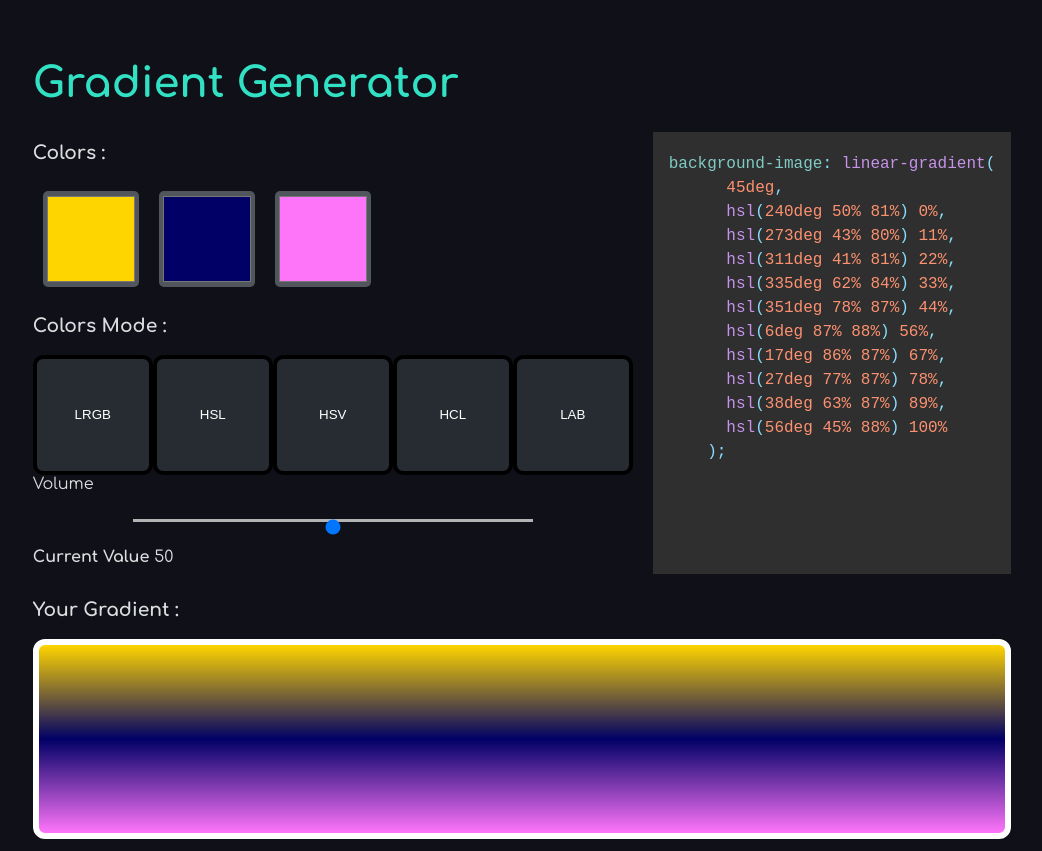
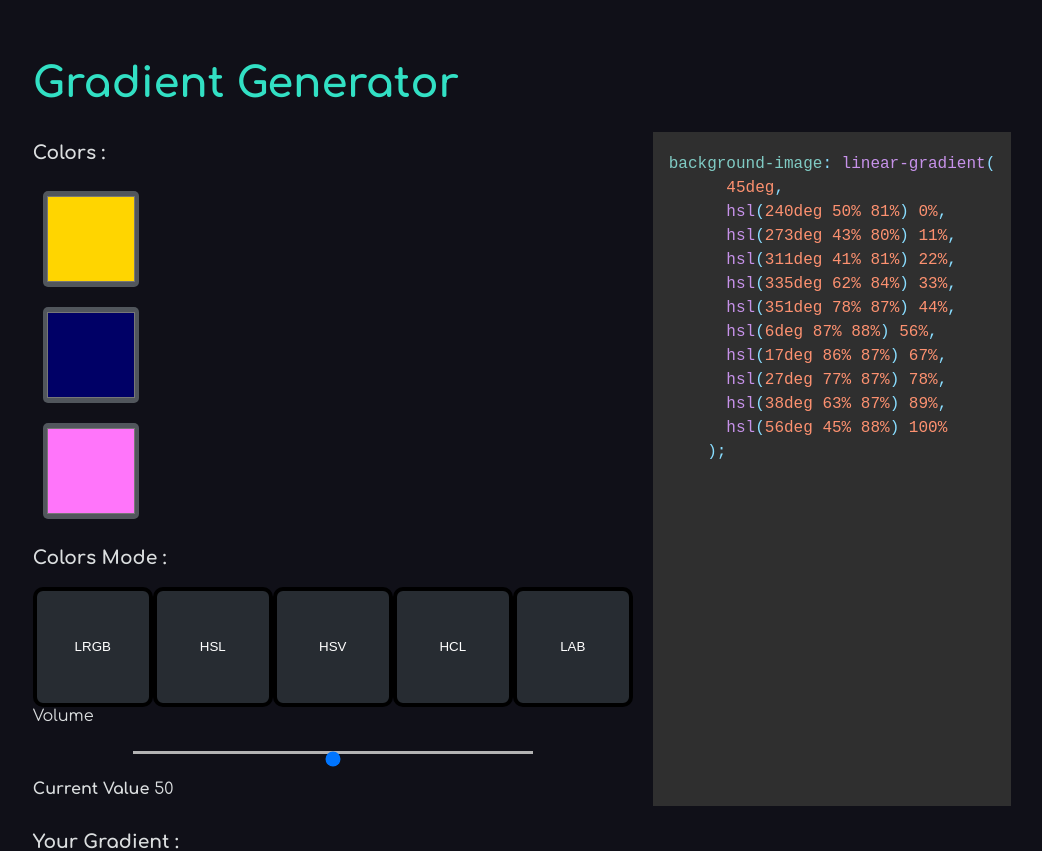
Before and after one commit to naveensinghp/Playground-Stuff, a Next.js app: page / in a window 1280 px wide. Shown: the top 851 px of the page, without its empty margins (118-1160 px from the left). Built offline with nearby package versions, Linux system fonts and the light colour scheme.

Commit message:
no message

```diff
--- a/src/components/GradientGen/GradientGen.js
+++ b/src/components/GradientGen/GradientGen.js
@@ -68,8 +68,6 @@ const GradientGen = () => {
   }
   return (
     <>
-      {/* <button onClick={addColor}>Add Color</button>
-      <button onClick={removeColor}>Remove Color</button> */}
       <MainWrapper>
         <div className={styles.rowleft}>
           <h3>Colors :  </h3>
@@ -77,9 +75,11 @@ const GradientGen = () => {
            {visibleColors.map((color,index) => {
             const colorId = `color-${index}`
               return (
-                <>
+                <div
+                key={colorId}
+                className="color-wrapper"
+              >
                   <input
-                      key={colorId}
                     id={colorId}
                     type="color"
                     value={color}
@@ -90,48 +90,21 @@ const GradientGen = () => {
                       setColors(newcolor);
                     }}
                   />
-                </>
+          </div>
             );
            })}
           </form>
 
-          {/* <AddNew  addColor={addColor} /> */}
-          {/* <RemoveBtn /> */}
-
-          {/* <AddNew addColor={addColor} />  */}
           <h3>Colors Mode : </h3>
-          <ColorModes>
             <Button> LRGB </Button>
              <Button> HSL </Button>
              <Button> HSV </Button>
              <Button> HCL </Button>
              <Button> LAB </Button>
-          </ColorModes>
           <Slider />
         </div>
         <Csscode/>
 
-
-        {/* <div
-            className={styles.testhover}
-            style={{ display: 'flex',flexDirection: 'column',alignItems: 'end' }}>
-             <span style={style}>
-              <span className="viewarrow"> &nbsp;
-                <input
-                  type='color'
-                  className={styles.addcolor}
-                  onChange={setColors}
-                  onMouseEnter={trigger}  />
-                   <X className={styles.closeicon} size={36} />
-              </span>
-            </span>
-        </div>   */}
-
-
-        {/* <a className={styles.tt1}>Hover Me</a>
-        <div className={styles.tt2}>Stuff Shown on Hover</div> */}
-           {/* <a className={styles.things}>Hover Me</a> */}
-           {/* <TestAdd  /> */}
       </MainWrapper>
       <div className={styles.grr}>
           <h3>Your Gradient : </h3>
@@ -142,7 +115,6 @@ const GradientGen = () => {
               }}>
           </div>
         </div>
-        {/* <FooterCard /> */}
     </>
   );
 }
@@ -202,21 +174,12 @@ function Test(){
         type='color'
         className={styles.addcolor}
       />
-       {/* <X  size={52} />  */}
-       {/* {isHovered ? <X  size={52} />  : undefined} */}
        {isOn ? <X  size={32} />  : undefined}
        <Spacer size={22} />
        {isOn ? 'The light is on! ' + isOn : 'Hey who turned off the lights '  + isOn}
       <button onClick={toggleIsOn}>
         Press me
       </button>
-       {/* <div
-        onMouseEnter={handleMouseEnter}
-        onMouseLeave={handleMouseLeave}
-        style={{ backgroundColor: isHovered ? 'yellow' : 'red' }}
-      >
-        {isHovered ? 'Hovered!' : 'Not Hovered'}
-      </div> */}
     </Wrapper>
   );
 }
@@ -232,7 +195,7 @@ const MainWrapper = styled.div`
 `;
 
 const ColorModes = styled.div`
-
+  display: flex;
 `
 
 const ButtonHover = styled.div`
--- a/src/components/Slider/Slider.js
+++ b/src/components/Slider/Slider.js
@@ -10,7 +10,6 @@ function Slider() {
     <>
 
       <form
-      styles
         onSubmit={(event) => {
           event.preventDefault();
         }}
@@ -19,7 +18,6 @@ function Slider() {
         <Spacer size={16} />
         <Inputwrapper
           type="range"
-          id="volume-slider"
           min={0}
           max={100}
           value={volume}
```
Lines whose indentation alone changed are shown as unchanged.
